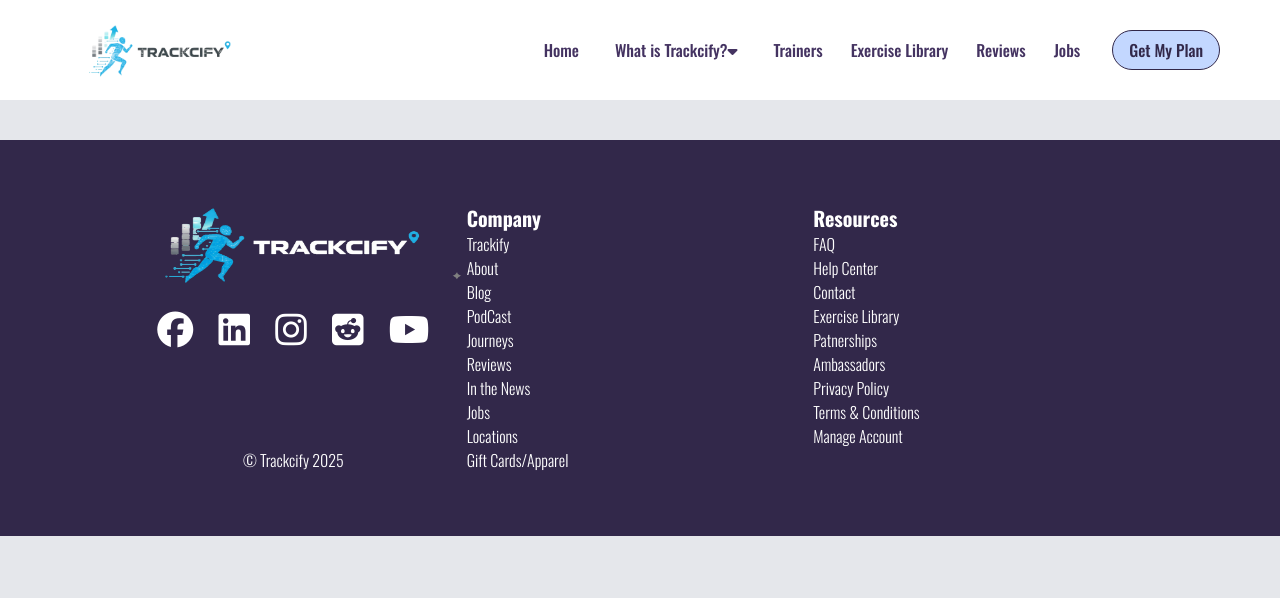
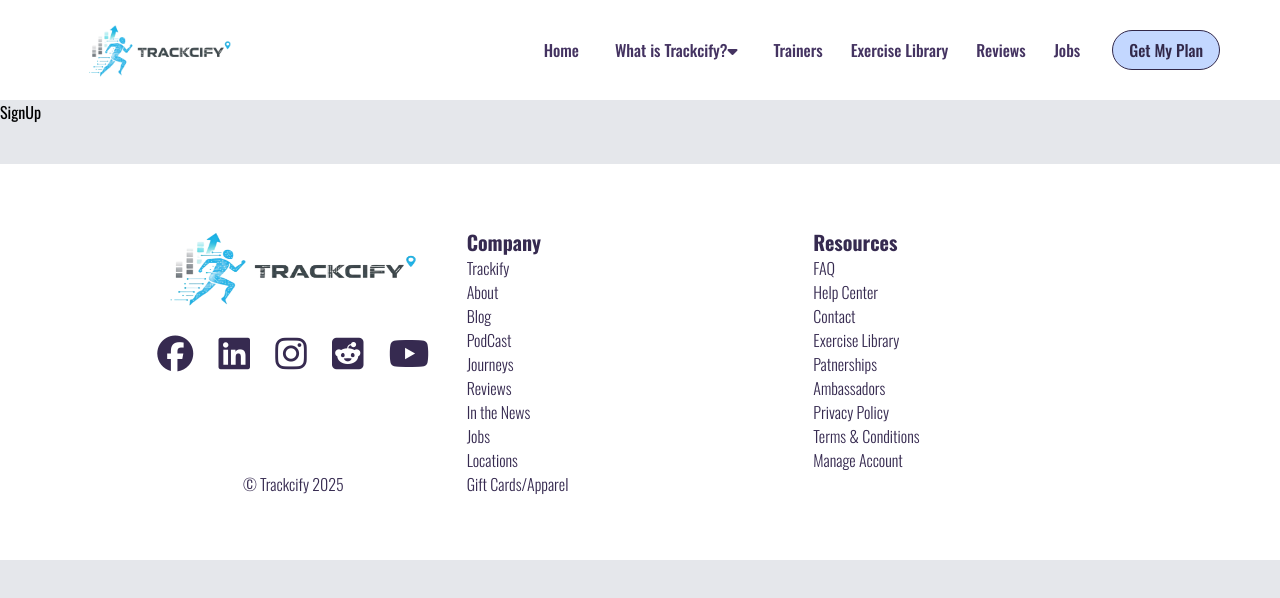
Before and after one commit to AbhilashReddy1519/Trackcify, a React (Vite) app in the folder client/: page /signup in a window 1280 px wide. Shown: the top 598 px of the page. Built offline with nearby package versions, Linux system fonts and the light colour scheme.

Commit message:
`Refactor client-side routes and components to use React Router v6`

```diff
--- a/client/src/components/layouts/Footer.jsx
+++ b/client/src/components/layouts/Footer.jsx
@@ -1,15 +1,29 @@
+import { useLocation } from "react-router-dom";
 
 
 function Footer() {
+
+    const location = useLocation();
+
+    const addStyling =
+		location.pathname === "/"
+			? "hover:font-medium hover:text-[#b6c7e4]"
+			: "text-[#362a50] hover:font-medium hover:text-[#775fab]";
   return (
 		<>
-			<footer className="bg-[#32284a] mt-10 p-16 ">
-				<section className="grid grid-cols-3 text-white font-light px-14">
+			<footer
+				className={`${
+					location.pathname === "/"
+						? "text-white bg-[#32284a]"
+						: "bg-white text-[#362a50]"
+				} mt-10 p-16`}
+			>
+				<section className="grid grid-cols-3 font-light px-14">
 					<div className="flex justify-evenly flex-col">
 						<div className="">
 							<a href="/">
 								<img
-									src="/logo.png"
+									src={location.pathname === "/" ? "logo.png": "/logo1.png"}
 									alt="LOGO"
 									className="w-full h-20"
 								/>
@@ -55,34 +69,84 @@
 						<h3 className="font-bold text-xl">Company</h3>
 						<ul>
 							<li>
-                                <a href="#" className="hover:font-medium hover:text-[#b6c7e4]">Trackify</a>
+								<a
+									href="/about"
+									className={addStyling}
+								>
+									Trackify
+								</a>
 							</li>
 							<li>
-                                <a href="#" className="hover:font-medium hover:text-[#b6c7e4]">About</a>
+								<a
+									href="/about"
+									className={addStyling}
+								>
+									About
+								</a>
 							</li>
 							<li>
-                                <a href="#" className="hover:font-medium hover:text-[#b6c7e4]">Blog</a>
+								<a
+									href="/blog"
+									className={addStyling}
+								>
+									Blog
+								</a>
 							</li>
 							<li>
-                                <a href="#" className="hover:font-medium hover:text-[#b6c7e4]">PodCast</a>
+								<a
+									href="/podcast"
+									className={addStyling}
+								>
+									PodCast
+								</a>
 							</li>
 							<li>
-                                <a href="#" className="hover:font-medium hover:text-[#b6c7e4]">Journeys</a>
+								<a
+									href="/journeys"
+									className={addStyling}
+								>
+									Journeys
+								</a>
 							</li>
 							<li>
-                                <a href="#" className="hover:font-medium hover:text-[#b6c7e4]">Reviews</a>
+								<a
+									href="/reviews"
+									className={addStyling}
+								>
+									Reviews
+								</a>
 							</li>
 							<li>
-                                <a href="#" className="hover:font-medium hover:text-[#b6c7e4]">In the News</a>
+								<a
+									href="/news"
+									className={addStyling}
+								>
+									In the News
+								</a>
 							</li>
 							<li>
-                                <a href="#" className="hover:font-medium hover:text-[#b6c7e4]">Jobs</a>
+								<a
+									href="/jobs"
+									className={addStyling}
+								>
+									Jobs
+								</a>
 							</li>
 							<li>
-                                <a href="#" className="hover:font-medium hover:text-[#b6c7e4]">Locations</a>
+								<a
+									href="/location"
+									className={addStyling}
+								>
+									Locations
+								</a>
 							</li>
 							<li>
-                                <a href="#" className="hover:font-medium hover:text-[#b6c7e4]">Gift Cards/Apparel</a>
+								<a
+									href="/gifts"
+									className={addStyling}
+								>
+									Gift Cards/Apparel
+								</a>
 							</li>
 						</ul>
 					</div>
@@ -90,31 +154,76 @@
 						<h3 className="font-bold text-xl">Resources</h3>
 						<ul>
 							<li>
-                                <a href="#" className="hover:font-medium hover:text-[#b6c7e4]">FAQ</a>
+								<a
+									href="faq"
+									className={addStyling}
+								>
+									FAQ
+								</a>
 							</li>
 							<li>
-                                <a href="#" className="hover:font-medium hover:text-[#b6c7e4]">Help Center</a>
+								<a
+									href="/help"
+									className={addStyling}
+								>
+									Help Center
+								</a>
 							</li>
 							<li>
-                                <a href="#" className="hover:font-medium hover:text-[#b6c7e4]">Contact</a>
+								<a
+									href="/contact"
+									className={addStyling}
+								>
+									Contact
+								</a>
 							</li>
 							<li>
-                                <a href="#" className="hover:font-medium hover:text-[#b6c7e4]">Exercise Library</a>
+								<a
+									href="exercise"
+									className={addStyling}
+								>
+									Exercise Library
+								</a>
 							</li>
 							<li>
-                                <a href="#" className="hover:font-medium hover:text-[#b6c7e4]">Patnerships</a>
+								<a
+									href="/partner"
+									className={addStyling}
+								>
+									Patnerships
+								</a>
 							</li>
 							<li>
-                                <a href="#" className="hover:font-medium hover:text-[#b6c7e4]">Ambassadors</a>
+								<a
+									href="/ambassador"
+									className={addStyling}
+								>
+									Ambassadors
+								</a>
 							</li>
 							<li>
-                                <a href="#" className="hover:font-medium hover:text-[#b6c7e4]">Privacy Policy</a>
+								<a
+									href="/policy"
+									className={addStyling}
+								>
+									Privacy Policy
+								</a>
 							</li>
 							<li>
-                                <a href="#" className="hover:font-medium hover:text-[#b6c7e4]">Terms & Conditions</a>
+								<a
+									href="/terms"
+									className={addStyling}
+								>
+									Terms & Conditions
+								</a>
 							</li>
 							<li>
-                                <a href="#" className="hover:font-medium hover:text-[#b6c7e4]">Manage Account</a>
+								<a
+									href="/login"
+									className={addStyling}
+								>
+									Manage Account
+								</a>
 							</li>
 						</ul>
 					</div>
--- a/client/src/components/layouts/Navbar.jsx
+++ b/client/src/components/layouts/Navbar.jsx
@@ -1,7 +1,7 @@
 import React, { useState } from "react";
 
 import Button from "../ui/button";
-import { NavLink, useLocation } from "react-router-dom";
+import { Link, NavLink, useLocation } from "react-router-dom";
 
 function NavBar() {
 	// 2. Create state to track visibility
@@ -226,7 +226,11 @@
 							location.pathname === "/" ? "" : ""
 						}`}
 					>
-						{location.pathname === "/" ? "Get Started" : "Get My Plan"}
+						<Link to="/login">
+							{location.pathname === "/"
+								? "Get Started"
+								: "Get My Plan"}
+						</Link>
 					</Button>
 				</div>
 			</section>
--- /dev/null
+++ b/client/src/pages/public/Login.jsx
@@ -0,0 +1,11 @@
+import React from 'react'
+
+function Login() {
+  return (
+    <>
+        <h1>Login</h1>
+    </>
+  )
+}
+
+export default Login;
--- /dev/null
+++ b/client/src/pages/public/Signup.jsx
@@ -0,0 +1,11 @@
+import React from 'react'
+
+function SignUp() {
+  return (
+    <>
+        <h1>SignUp</h1>
+    </>
+  )
+}
+
+export default SignUp;
--- a/client/src/pages/public/whatisTrackcify.jsx
+++ /dev/null
@@ -1,11 +0,0 @@
-import React from 'react'
-
-function WhatIsTrackcify() {
-  return (
-    <>
-        <h1>What is TrackCify</h1>
-    </>
-  )
-}
-
-export default WhatIsTrackcify;
--- a/client/src/routes/routes.jsx
+++ b/client/src/routes/routes.jsx
@@ -1,15 +1,17 @@
 import React from "react";
 
 import {Routes, Route} from 'react-router-dom';
-import Home from "../pages/public/home";
-import WhatIsTrackcify from "../pages/public/whatisTrackcify";
-import Trainers from "../pages/public/trainers";
-import Exercise from "../pages/public/exercise";
-import Jobs from "../pages/public/jobs";
-import Reviews from "../pages/public/reviews";
-import About from "../pages/public/about";
-import Contact from "../pages/public/contact";
-import FAQ from "../pages/public/faq";
+import Home from "../pages/public/Home";
+import Trainers from "../pages/public/Trainers";
+import Exercise from "../pages/public/Exercise";
+import Jobs from "../pages/public/Jobs";
+import Reviews from "../pages/public/Reviews";
+import About from "../pages/public/About";
+import Contact from "../pages/public/Contact";
+import FAQ from "../pages/public/Faq";
+import Login from "../pages/public/login";
+import SignUp from "../pages/public/signup";
+
 
 function RoutesClient() {
 	return(
@@ -17,7 +19,6 @@
       <Routes>
         {/* public */}
         <Route path="/" element={<Home />} />
-        <Route path="/trackcify" element={<WhatIsTrackcify />} />
         <Route path="/trainers" element={<Trainers />} />
         <Route path="/exercise" element={<Exercise />} />
         <Route path="/jobs" element={<Jobs />} />
@@ -25,6 +26,8 @@
         <Route path="/about" element={<About />} />
         <Route path="/contact" element={<Contact />} />
         <Route path="/faq" element={<FAQ />} />
+        <Route path="/login" element={<Login />} />
+        <Route path="/signup" element={<SignUp />} />
       </Routes>
     </>
   )
```
Lines whose indentation alone changed are shown as unchanged.
